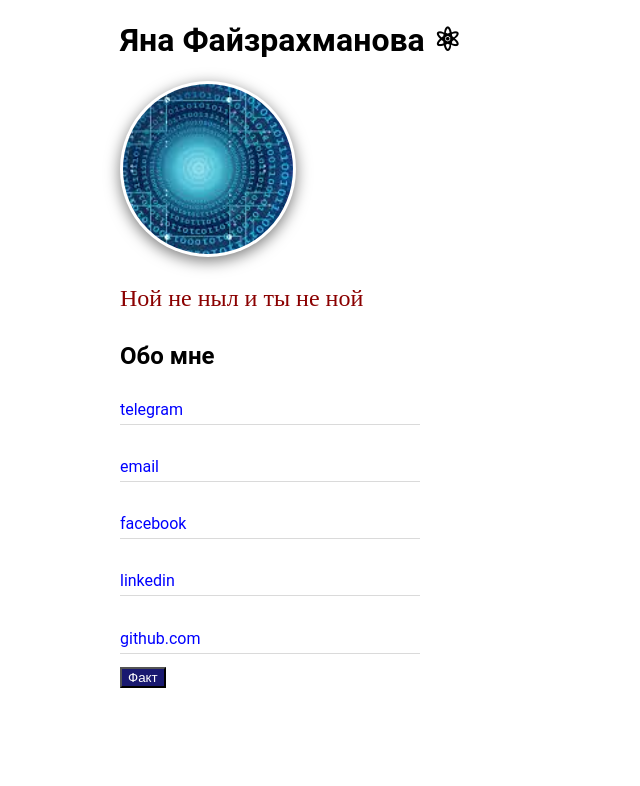
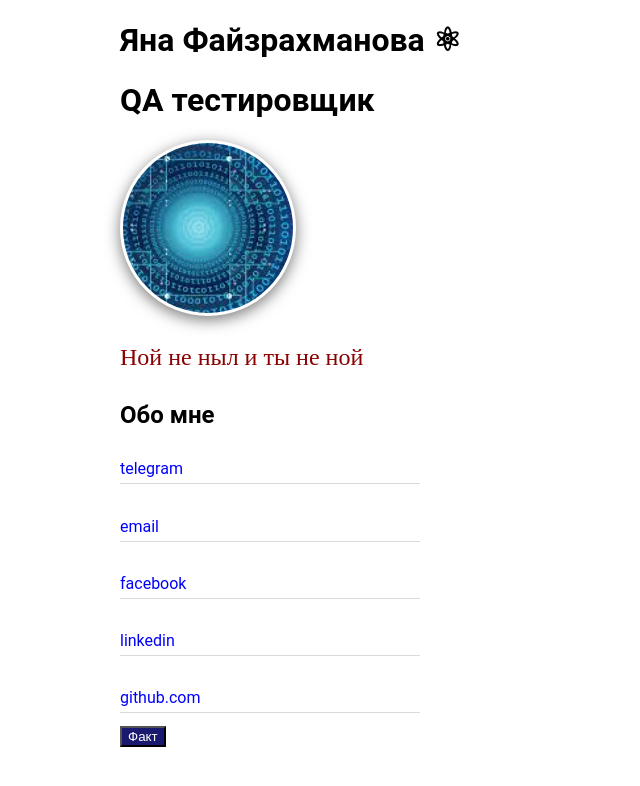
Before and after one commit to YanaFaizrakhmanova/Website_business_card, a plain HTML site: page index.html in a window 1280 px wide. Shown: the whole page, without its empty margins (0-640 px from the left). Drawn offline with Linux system fonts and the light colour scheme.

Commit message:
add_specialization

```diff
--- a/index.html
+++ b/index.html
@@ -12,7 +12,7 @@
 
 <body class="container">
 		<h1>Яна Файзрахманова ⚛</h1>
-
+         <h1>QA тестировщик</h1>
 		<div class="item">
 			<img class="photo" src="me.png" width="170" height="170" alt="фото">
 		</div>
```
